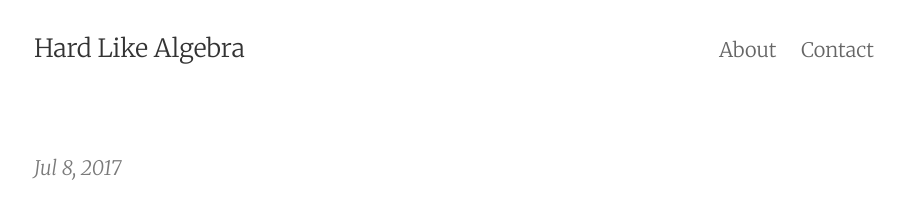
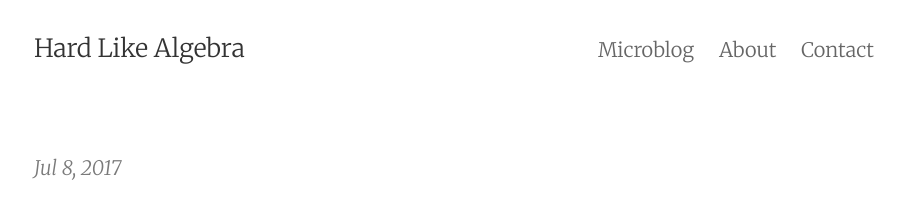
Before and after one commit to jwithington/jwithington.github.io, a Jekyll site: the page built from index.html, in a window 1280 px wide. Shown: the top 201 px of the page, without its empty margins (186-1090 px from the left). Built offline with Jekyll 4.4.1, drawn with Linux system fonts in a browser that asks for light colours; the list of posts is cut into pages by our own code.

Commit message:
add microblog nav include jwithington - August 13, 17 05:33 PM

```diff
--- a/_includes/navigation.html
+++ b/_includes/navigation.html
@@ -1,2 +1,3 @@
+<a href="{{ site.baseurl }}/microblog/">Microblog</a>
 <a href="{{ site.baseurl }}/about/">About</a>
 <a href="{{ site.baseurl }}/contact/">Contact</a>
```
